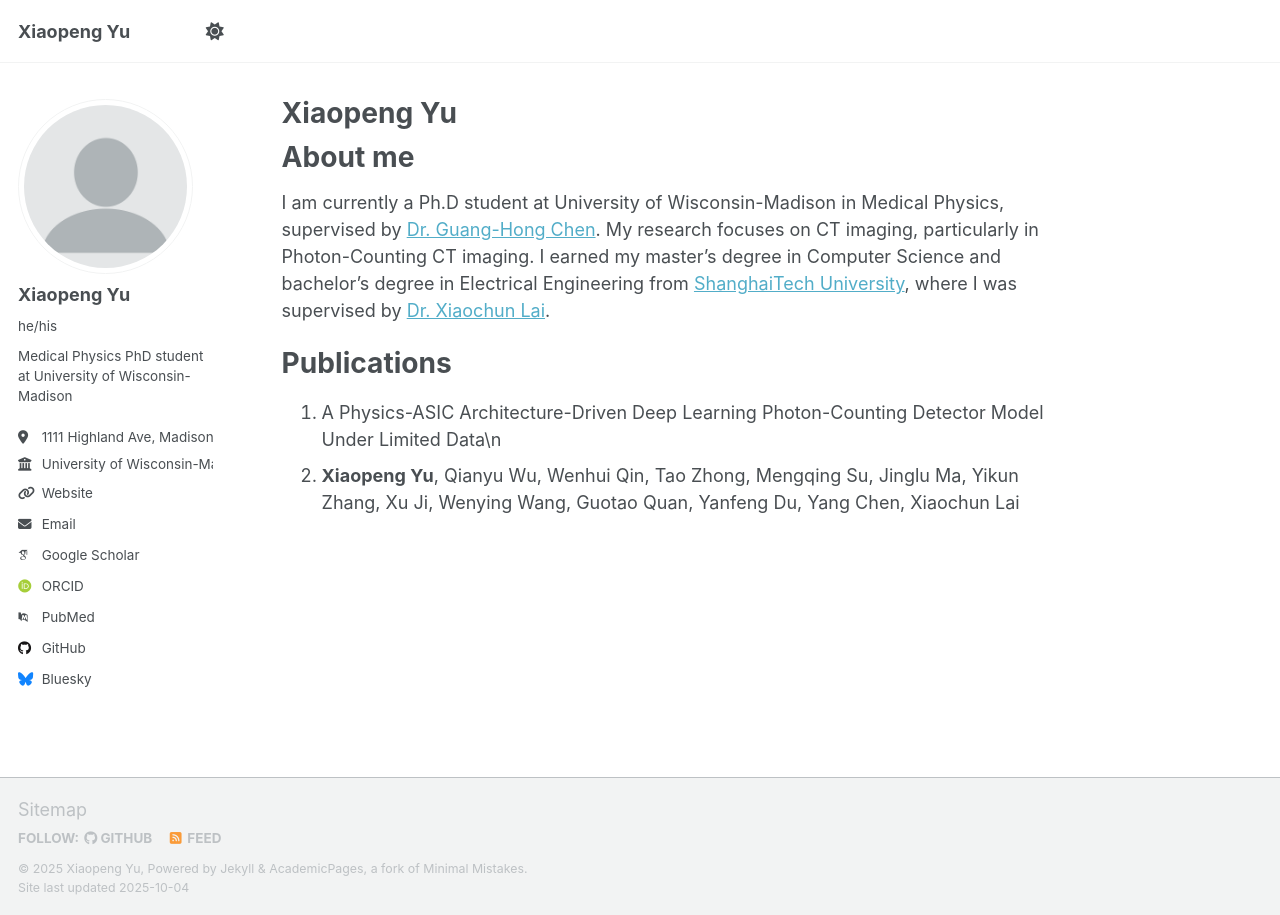
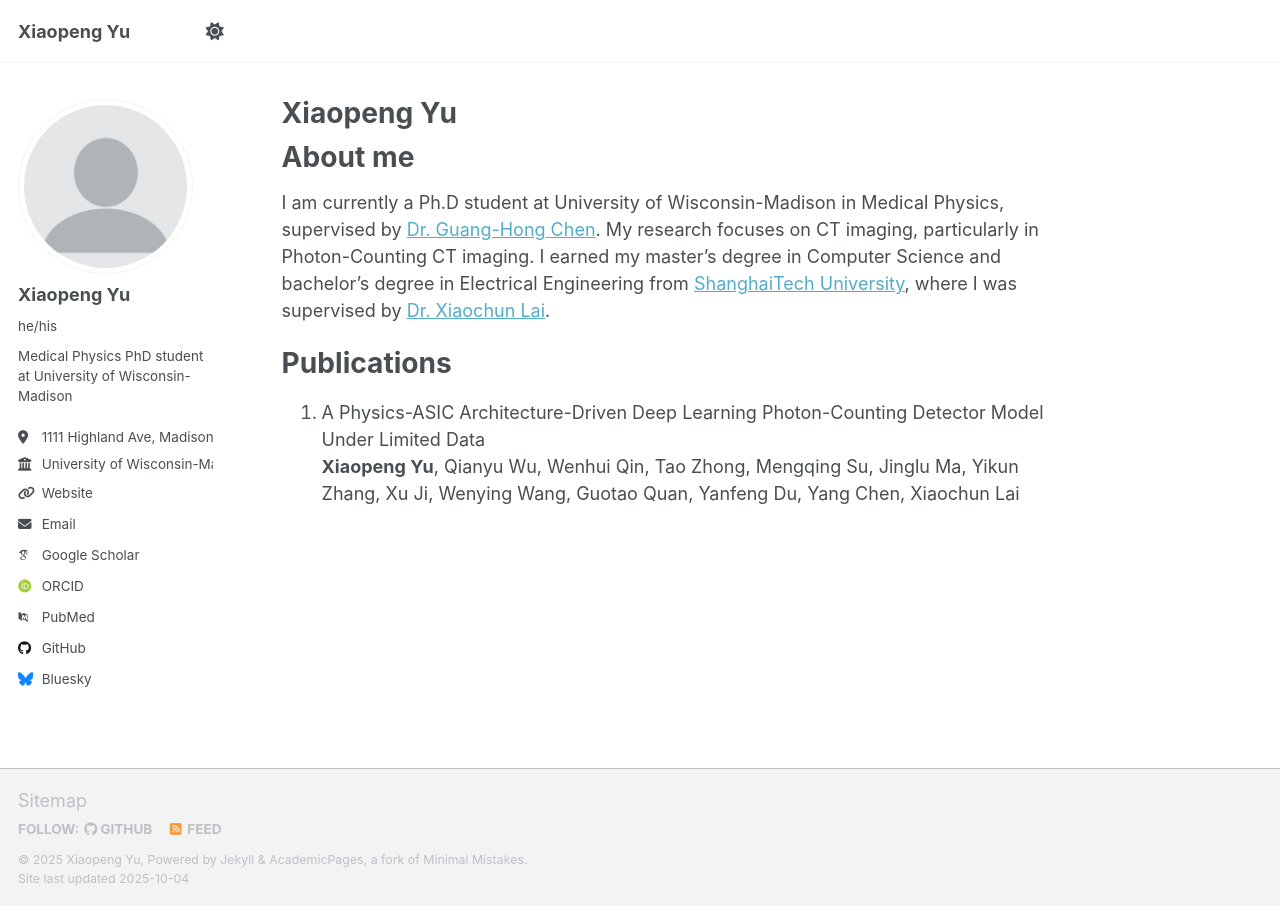
Before and after one commit to xp1999/xp1999.github.io, a Jekyll site: the page built from _pages/about.md, in a window 1280 px wide. Built offline with Jekyll 4.4.1, drawn with Linux system fonts in a browser that asks for light colours; some web fonts are replaced; a script that is not in the unit is left out; part of the change alters nothing that is shown.

```diff
--- a/_pages/about.md
+++ b/_pages/about.md
@@ -14,5 +14,5 @@ I am currently a Ph.D student at University of Wisconsin-Madison in Medical Phys
 
 Publications
 ======
-1. A Physics-ASIC Architecture-Driven Deep Learning Photon-Counting Detector Model Under Limited Data\n
-2. **Xiaopeng Yu**, Qianyu Wu, Wenhui Qin, Tao Zhong, Mengqing Su, Jinglu Ma, Yikun Zhang, Xu Ji, Wenying Wang, Guotao Quan, Yanfeng Du, Yang Chen, Xiaochun Lai
+1. A Physics-ASIC Architecture-Driven Deep Learning Photon-Counting Detector Model Under Limited Data
+**Xiaopeng Yu**, Qianyu Wu, Wenhui Qin, Tao Zhong, Mengqing Su, Jinglu Ma, Yikun Zhang, Xu Ji, Wenying Wang, Guotao Quan, Yanfeng Du, Yang Chen, Xiaochun Lai
```
